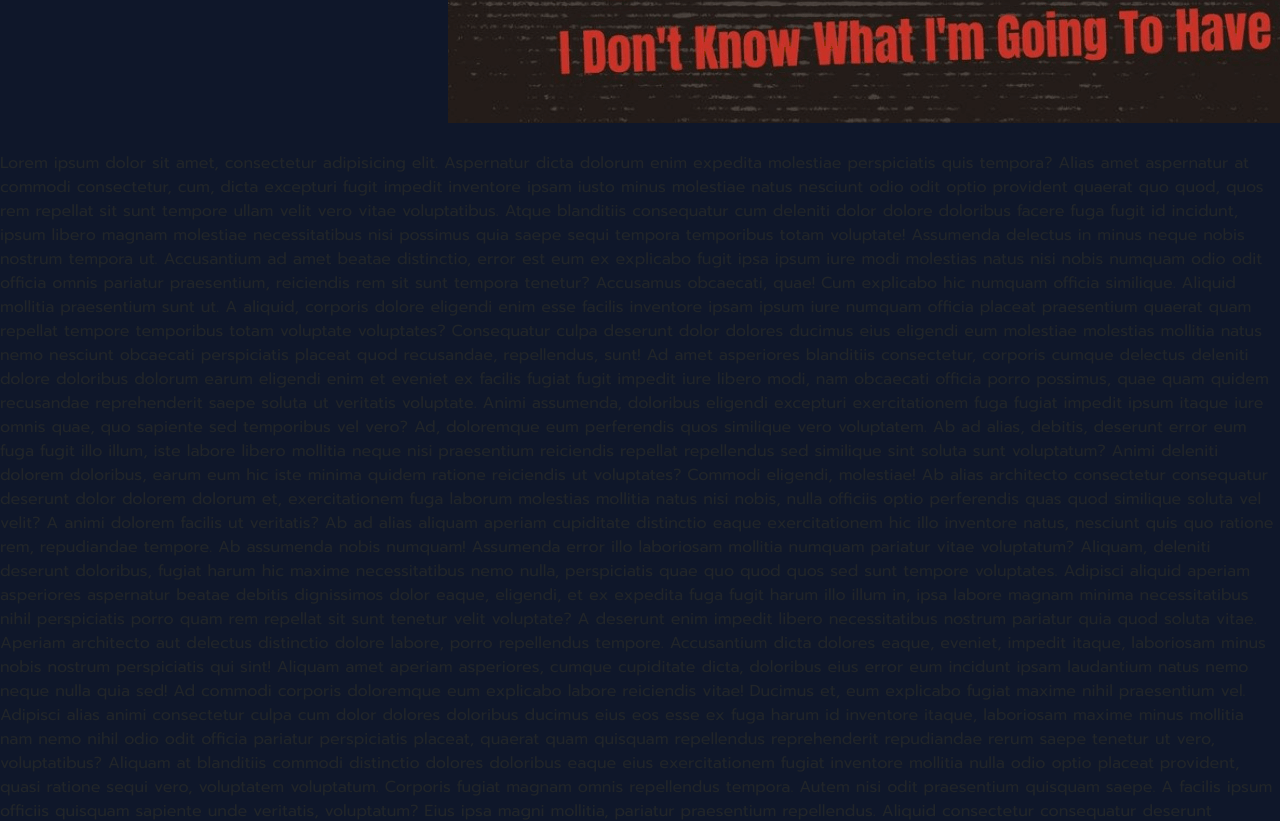
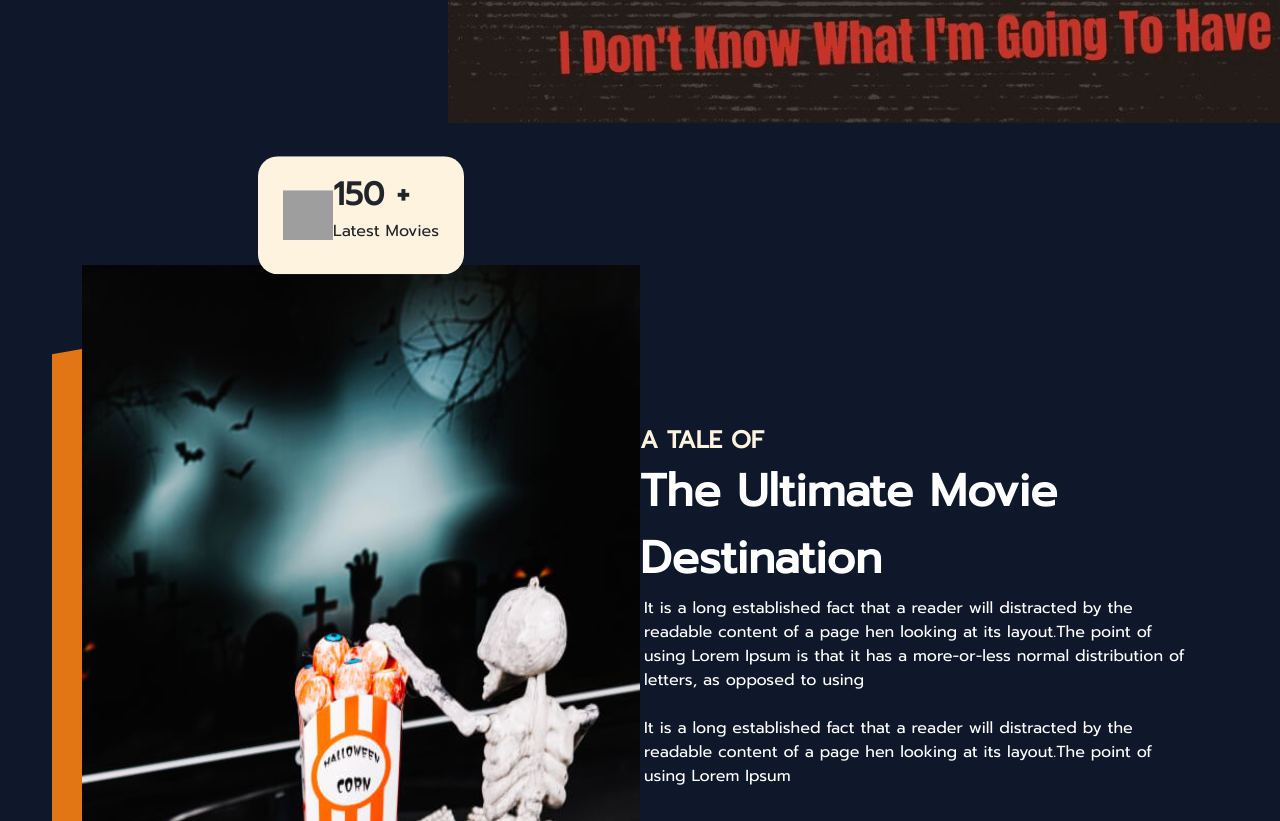
Before and after one commit to castelo-s-hub/movie_site, an Angular app in the folder client/: page /home in a window 1280 px wide. Shown: the part 799-1620 px from the top of the page. Built offline with nearby package versions, Linux system fonts and the light colour scheme; grey boxes are pictures that could not be loaded.

Commit message:
home section 2

```diff
--- a/client/src/app/components/home/home.component.html
+++ b/client/src/app/components/home/home.component.html
@@ -49,7 +49,8 @@
         MO
       </div>
       <div class="d-flex">
-        <p class="d-none d-md-block">It is a long established fact that a reader wills distracted by the readable content of a page hen looking at its
+        <p class="d-none d-md-block">It is a long established fact that a reader wills distracted by the readable
+          content of a page hen looking at its
           layout The point of</p>
         <div class="sec-1-text">
           Vies
@@ -62,6 +63,48 @@
   </div>
   <div class="sec-1-image">
     <img src="./assets/images/img-1.png" alt="banner">
+  </div>
+</div>
+
+<div class="sec-2">
+  <div class="container">
+    <div class="d-md-flex flex-row-reverse align-items-center justify-content-between w-100">
+      <div class="d-flex flex-column justify-content-center align-items-center" style="max-width: 50%;">
+        <div class="subtitle-1">a tale of</div>
+        <div class="title-1">The Ultimate Movie Destination</div>
+        <p class="p-1">It is a long established fact that a reader will distracted by the readable content of a page hen
+          looking at its layout.The point of using Lorem Ipsum is that it has a more-or-less normal distribution of
+          letters, as opposed to using</p>
+        <p class="p-1">It is a long established fact that a reader will distracted by the readable content of a page hen
+          looking at its layout.The point of using Lorem Ipsum</p>
+      </div>
+      <div>
+
+        <div class="sec-2-image-wrapper">
+          <div class="d-flex align-items-center justify-content-center w-100">
+            <div class="sec-2-image-button">
+              <div class="d-flex align-items-center justify-content-center">
+                <img width="50" height="50" src="https://img.icons8.com/bubbles/50/circled-play.png"
+                     alt="circled-play"/>
+                <div>
+                  <span style="font-weight: 600; font-size: 32px">{{counter}} +</span>
+                  <p>Latest Movies</p>
+                </div>
+              </div>
+            </div>
+          </div>
+
+          <div class="sec-2-image">
+            <div class="image-cover"></div>
+            <img src="./assets/images/img-1.jpg" alt="image">
+          </div>
+          <div class="d-none d-md-block"
+               style="background-color: #e27614; width: 100%; height: calc(100vh - 80px); transform: skewY(-10deg); position: absolute; bottom: -10px; left: -30px; z-index: 0">
+          </div>
+        </div>
+
+      </div>
+    </div>
   </div>
 </div>
 
--- a/client/src/app/components/home/home.component.scss
+++ b/client/src/app/components/home/home.component.scss
@@ -1,3 +1,14 @@
+@keyframes upDown {
+  0% {
+    transform: translateY(0);
+  }
+  50% {
+    transform: translateY(20px);
+  }
+  100% {
+    transform: translateY(0);
+  }
+}
 .top-bar{
   min-height: 50px;
   width: 100%;
@@ -147,6 +158,47 @@ nav {
   }
 }
 
+.sec-2{
+  margin: 5vw 0;
+
+  .sec-2-image-wrapper{
+    position: relative;
+
+    .sec-2-image-button{
+      position: absolute;
+      padding: 15px 25px;
+      background-color: #fef3df;
+      z-index: 99;
+      border-radius: 20px;
+      animation: upDown 2s ease-in-out infinite;
+    }
+
+    .sec-2-image{
+      flex: 1;
+      height: 100vh;
+      position: relative;
+      overflow: hidden;
+      padding-bottom: 50px;
+      z-index: 2;
+
+      .image-cover{
+        width: 100%;
+        height: 50px;
+        background-color: #0f172a;
+        position: absolute;
+        z-index: 2;
+      }
+
+      img{
+        width: 100%;
+        height: 100%;
+        transform: skewY(-10deg);
+      }
+    }
+  }
+
+}
+
 // Add responsive styles for smaller screens
 @media screen and (max-width: 768px) {
   nav {
@@ -197,4 +249,8 @@ nav {
       }
     }
   }
+
+  .sec-2 .sec-2-image-wrapper .sec-2-image{
+    height: calc(100vh /2);
+  }
 }
--- a/client/src/app/components/home/home.component.ts
+++ b/client/src/app/components/home/home.component.ts
@@ -1,4 +1,4 @@
-import { Component } from '@angular/core';
+import {Component, HostListener} from '@angular/core';
 
 @Component({
   selector: 'app-home',
@@ -7,6 +7,27 @@ import { Component } from '@angular/core';
 })
 export class HomeComponent {
   isMenuOpen: boolean = false;
+  counter: number = 0;
+  targetSectionOffset: number = 300;
+
+  @HostListener('window:scroll', ['$event'])
+  onScroll(event: Event): void {
+    const scrollPosition = window.pageYOffset || document.documentElement.scrollTop || document.body.scrollTop || 0;
+
+    if (scrollPosition >= this.targetSectionOffset) {
+      this.startCounter();
+    }
+  }
+
+  startCounter(): void {
+    const interval = setInterval(() => {
+      if (this.counter < 150) {
+        this.counter++;
+      } else {
+        clearInterval(interval);
+      }
+    }, 50); // You can adjust the interval based on your preference
+  }
 
   toggleMenu(): void {
     this.isMenuOpen = !this.isMenuOpen;
--- a/client/src/styles.scss
+++ b/client/src/styles.scss
@@ -12,3 +12,22 @@ body{
   font-family: 'Prompt', sans-serif;
   background-color: #0f172a;
 }
+
+.subtitle-1{
+  color: #fef3df;
+  text-transform: uppercase;
+  font-size: 1.5rem;
+  font-weight: 650;
+  text-align: left;
+  width: 100%;
+}
+
+.title-1{
+  color: white;
+  font-size: 2.8rem;
+  font-weight: 650;
+}
+
+.p-1{
+  color: white;
+}
```
Also changed, not shown: client/src/assets/images/img-1.jpg (added).
